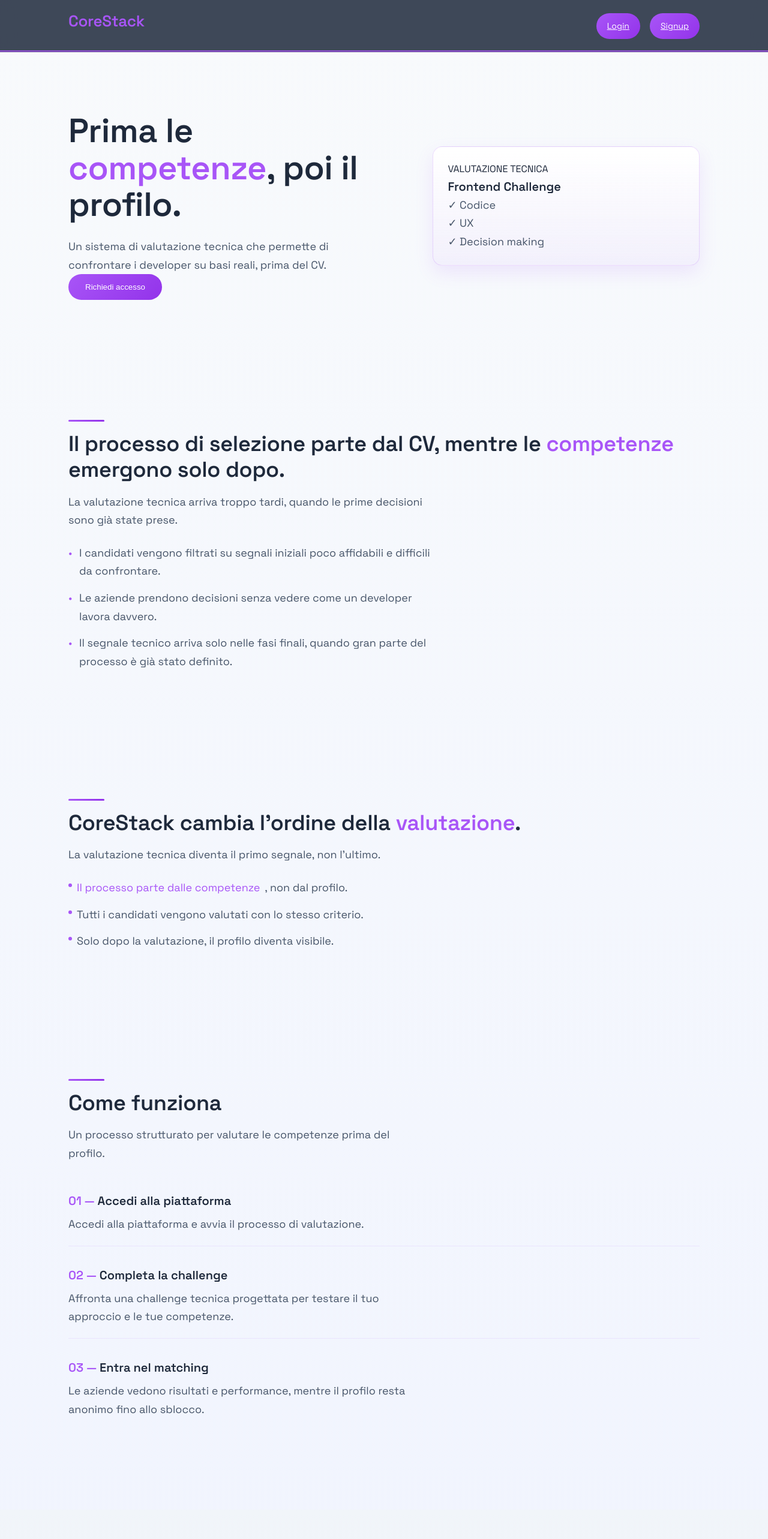
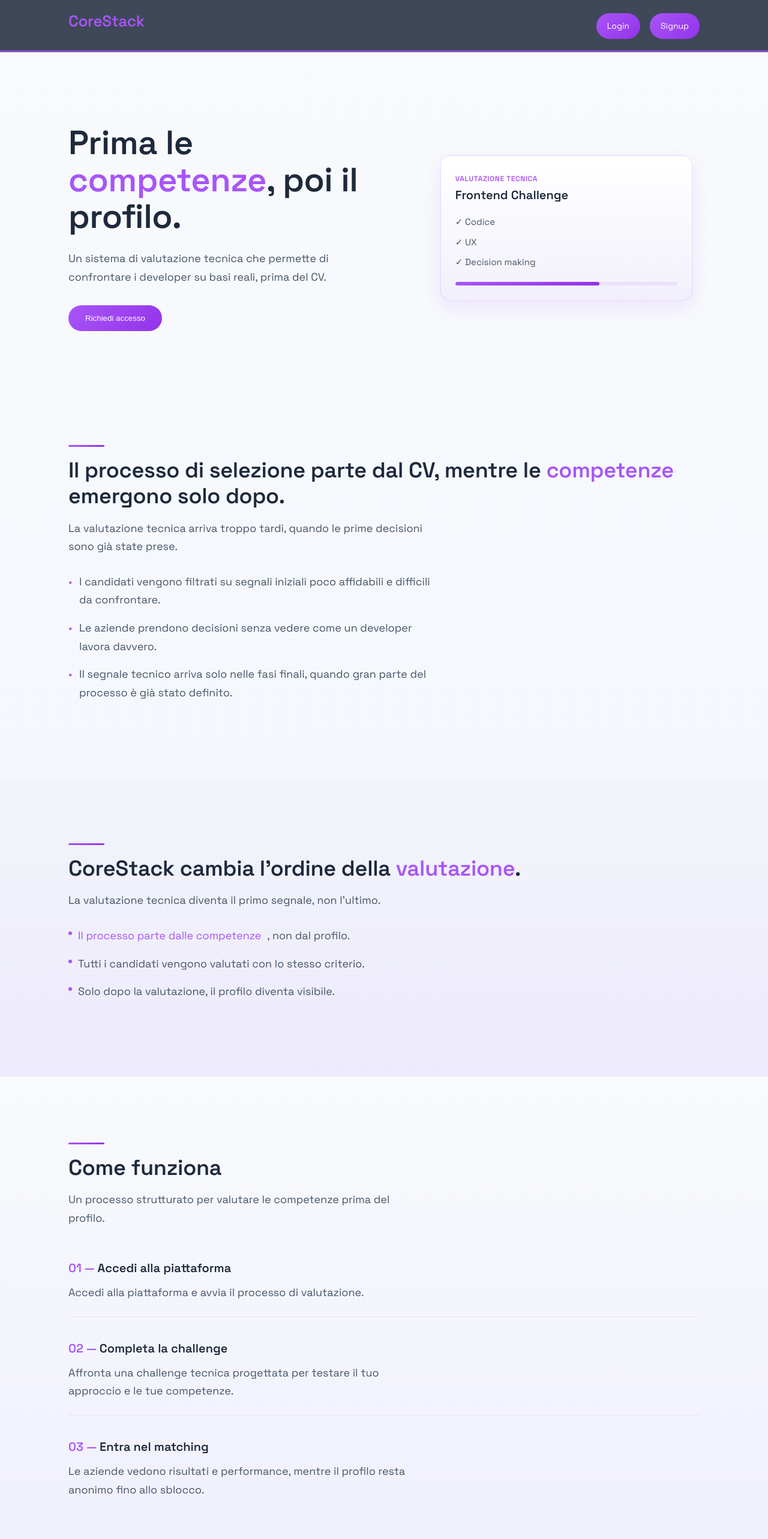
Before and after one commit to claudiasilvestri/CoreStack, a React (Vite) app: page / in a window 1280 px wide. Shown: the top 2566 px of the page at 60% size. Built offline with nearby package versions, Linux system fonts and the light colour scheme.

Commit message:
sezioni e CTA

```diff
--- a/src/components/home/AudienceSection.jsx
+++ b/src/components/home/AudienceSection.jsx
@@ -1,6 +1,6 @@
 function AudienceSection() {
   return (
-    <section className="section section-alt">
+    <section className="section section-soft">
       <div className="container">
 
         <div className="content">
@@ -18,7 +18,6 @@
         <div className="audience-grid">
 
           <div className="audience-column">
-
             <h3>Per le aziende</h3>
 
             <ul>
@@ -29,7 +28,6 @@
           </div>
 
           <div className="audience-column">
-
             <h3>Per i developer</h3>
 
             <ul>
--- a/src/components/home/CTASection.jsx
+++ b/src/components/home/CTASection.jsx
@@ -6,7 +6,7 @@
   const { user, role } = useAuth();
 
   return (
-    <section className="section">
+    <section className="section section-alt">
       <div className="container">
 
         <div className="content cta-box">
--- a/src/components/home/Hero.jsx
+++ b/src/components/home/Hero.jsx
@@ -1,6 +1,6 @@
 function Hero() {
   return (
-    <section className="section hero">
+    <section className="section section-hero hero">
       <div className="container">
 
         <div className="hero-grid">
--- a/src/components/home/ProcessSection.jsx
+++ b/src/components/home/ProcessSection.jsx
@@ -1,6 +1,6 @@
 function ProcessSection() {
   return (
-    <section className="section">
+    <section className="section section-soft">
       <div className="container">
 
         <div className="content">
--- a/src/components/home/SolutionSection.jsx
+++ b/src/components/home/SolutionSection.jsx
@@ -1,6 +1,6 @@
 function SolutionSection() {
   return (
-    <section className="section">
+    <section className="section section-alt">
       <div className="container">
 
         <div className="content">
--- a/src/styles/global.css
+++ b/src/styles/global.css
@@ -23,6 +23,8 @@
   --primary-hover: #9333ea;
 
   --primary-soft: rgba(168,85,247,0.06);
+  --primary-soft-2: rgba(168,85,247,0.12);
+
   --card: #ffffff;
 
   --radius: 16px;
@@ -34,11 +36,7 @@
 /* ===================== */
 
 body {
-  background: linear-gradient(
-    180deg,
-    #F8FAFC 0%,
-    #EEF2FF 100%
-  );
+  background: linear-gradient(180deg, #F8FAFC 0%, #EEF2FF 100%);
   color: var(--text);
   font-family: 'Space Grotesk', sans-serif;
   line-height: 1.6;
@@ -56,14 +54,22 @@
 }
 
 .section {
-  padding: 100px 0;
+  padding: 110px 0;
+}
+
+.section-soft {
+  background: linear-gradient(
+    180deg,
+    #f8fafc,
+    rgba(168,85,247,0.04)
+  );
 }
 
 .section-alt {
   background: linear-gradient(
     180deg,
     #f1f5f9,
-    rgba(168,85,247,0.05)
+    rgba(168,85,247,0.08)
   );
 }
 
@@ -114,7 +120,7 @@
   height: 3px;
   background: linear-gradient(90deg, var(--primary), var(--primary-hover));
   border-radius: 999px;
-  margin-bottom: 16px;
+  margin-bottom: 18px;
 }
 
 
@@ -129,11 +135,12 @@
   padding: 14px 28px;
   border-radius: 999px;
   cursor: pointer;
-  transition: 0.2s;
+  transition: 0.25s;
 }
 
 .btn-primary:hover {
-  background: linear-gradient(135deg, #9333ea, #7e22ce);
+  transform: translateY(-1px);
+  box-shadow: 0 10px 25px rgba(168,85,247,0.25);
 }
 
 .btn-secondary {
@@ -152,10 +159,6 @@
 }
 
 
-/* ===================== */
-/* NAVBAR */
-/* ===================== */
-
 nav {
   position: sticky;
   top: 0;
@@ -170,11 +173,7 @@
   bottom: 0;
   width: 100%;
   height: 3px;
-  background: linear-gradient(
-    to bottom,
-    #a855f7,
-    rgba(168,85,247,0.3)
-  );
+  background: linear-gradient(to bottom, #a855f7, rgba(168,85,247,0.3));
 }
 
 .nav-inner {
@@ -206,10 +205,27 @@
 .nav-cta {
   padding: 10px 18px;
   border-radius: 999px;
-  border: 1px solid rgba(255,255,255,0.3);
+  border: none;
   color: white;
+  background: rgba(255,255,255,0.08);
+  backdrop-filter: blur(6px);
+  transition: all 0.25s ease;
 }
 
+.nav-cta:hover {
+  background: rgba(255,255,255,0.15);
+}
+
+.nav-actions a,
+.nav-link,
+.nav-cta {
+  text-decoration: none !important;
+}
+
+.nav-actions a::after {
+  display: none !important;
+  content: none !important;
+}
 
 /* ===================== */
 /* FOOTER */
@@ -225,11 +241,7 @@
   content: "";
   display: block;
   height: 3px;
-  background: linear-gradient(
-    to bottom,
-    #a855f7,
-    rgba(168,85,247,0.3)
-  );
+  background: linear-gradient(to bottom, #a855f7, rgba(168,85,247,0.3));
 }
 
 .footer-inner {
--- a/src/styles/home.css
+++ b/src/styles/home.css
@@ -1,6 +1,10 @@
 /* ===================== */
 /* HERO */
 /* ===================== */
+
+.hero {
+  padding: 120px 0 80px;
+}
 
 .hero-grid {
   display: grid;
@@ -9,16 +13,76 @@
   align-items: center;
 }
 
+.hero-grid > * {
+  min-width: 0;
+}
+
 .hero p {
   max-width: 520px;
 }
 
+.hero .btn-primary {
+  margin-top: 32px;
+}
+
+.hero-visual {
+  display: flex;
+  justify-content: center;
+  width: 100%;
+}
+
 .hero-card {
-  background: linear-gradient(180deg,#ffffff,rgba(168,85,247,0.05));
+  width: 100%;
+  max-width: 420px;
+  padding: 24px;
+
+  background: linear-gradient(180deg, #ffffff, rgba(168,85,247,0.05));
   border: 1px solid rgba(168,85,247,0.2);
   border-radius: var(--radius);
-  padding: 24px;
   box-shadow: 0 12px 30px rgba(168,85,247,0.12);
+}
+
+.hero-badge {
+  margin-bottom: 12px;
+
+  font-size: 12px;
+  font-weight: 600;
+  letter-spacing: 0.6px;
+  text-transform: uppercase;
+
+  color: var(--primary);
+}
+
+.hero-card h3 {
+  margin-bottom: 16px;
+}
+
+.hero-tasks {
+  display: flex;
+  flex-direction: column;
+  gap: 8px;
+  margin-bottom: 20px;
+}
+
+.hero-tasks p {
+  font-size: 15px;
+  color: var(--muted);
+}
+
+.hero-progress {
+  height: 6px;
+  overflow: hidden;
+
+  background: rgba(168,85,247,0.1);
+  border-radius: 999px;
+}
+
+.hero-progress-fill {
+  width: 65%;
+  height: 100%;
+
+  background: linear-gradient(90deg, var(--primary), var(--primary-hover));
+  border-radius: 999px;
 }
 
 
@@ -27,14 +91,14 @@
 /* ===================== */
 
 .problem-text {
-  margin-top: 24px;
+  margin-top: 28px;
 }
 
 .problem-text p {
+  position: relative;
   max-width: 620px;
-  margin-bottom: 14px;
+  margin-bottom: 16px;
   padding-left: 18px;
-  position: relative;
 }
 
 .problem-text p::before {
@@ -50,22 +114,24 @@
 /* ===================== */
 
 .solution-text {
-  margin-top: 24px;
+  margin-top: 28px;
 }
 
 .solution-text p {
+  display: flex;
+  gap: 10px;
+
   max-width: 620px;
-  margin-bottom: 14px;
-  display: flex;
-  gap: 8px;
+  margin-bottom: 16px;
 }
 
 .solution-dot {
   width: 6px;
   height: 6px;
+  margin-top: 8px;
+
   background: var(--primary);
   border-radius: 50%;
-  margin-top: 8px;
 }
 
 
@@ -74,13 +140,14 @@
 /* ===================== */
 
 .steps {
-  margin-top: 48px;
+  margin-top: 52px;
 }
 
 .step {
-  margin-bottom: 32px;
-  padding-bottom: 20px;
-  border-bottom: 1px solid rgba(168,85,247,0.1);
+  margin-bottom: 36px;
+  padding-bottom: 24px;
+
+  border-bottom: 1px solid rgba(168,85,247,0.12);
 }
 
 .step:last-child {
@@ -88,12 +155,12 @@
 }
 
 .step-number {
+  font-weight: 600;
   color: var(--primary);
-  font-weight: 600;
 }
 
 .step h3 {
-  margin-bottom: 8px;
+  margin-bottom: 10px;
 }
 
 .step p {
@@ -108,20 +175,27 @@
 .audience-grid {
   display: grid;
   grid-template-columns: 1fr 1fr;
-  gap: 24px;
-  margin-top: 48px;
+  gap: 28px;
+  margin-top: 52px;
 }
 
 .audience-column {
-  background: linear-gradient(180deg,#ffffff,rgba(168,85,247,0.06));
-  padding: 24px;
+  padding: 26px;
+
+  background: linear-gradient(180deg, #ffffff, rgba(168,85,247,0.08));
+  border: 1px solid rgba(168,85,247,0.25);
   border-radius: var(--radius);
-  border: 1px solid rgba(168,85,247,0.2);
-  box-shadow: 0 12px 30px rgba(168,85,247,0.12);
+  box-shadow: 0 15px 40px rgba(168,85,247,0.15);
 }
 
-.audience-column p {
+.audience-column ul {
+  margin-top: 14px;
+  padding-left: 18px;
+}
+
+.audience-column li {
   margin-bottom: 10px;
+  color: var(--muted);
 }
 
 
@@ -130,28 +204,80 @@
 /* ===================== */
 
 .cta-box {
+  position: relative;
+  overflow: hidden;
+
+  display: flex;
+  flex-direction: column;
+  align-items: flex-start;
+
+  padding: 56px;
+
   background: linear-gradient(
     135deg,
-    rgba(168,85,247,0.15),
-    rgba(168,85,247,0.25)
+    rgba(168,85,247,0.25),
+    rgba(168,85,247,0.45)
   );
-  padding: 40px;
-  border-radius: 20px;
-  border: 1px solid rgba(168,85,247,0.35);
+
+  border: 1px solid rgba(168,85,247,0.5);
+  border-radius: 24px;
+
+  box-shadow:
+    0 20px 60px rgba(168,85,247,0.25),
+    inset 0 1px 0 rgba(255,255,255,0.4);
+}
+
+.cta-box::before {
+  content: "";
+  position: absolute;
+  inset: 0;
+
+  background: radial-gradient(
+    circle at 20% 20%,
+    rgba(255,255,255,0.4),
+    transparent 60%
+  );
+
+  opacity: 0.4;
+  pointer-events: none;
+}
+
+.cta-badge {
+  margin-bottom: 16px;
+
+  font-size: 12px;
+  font-weight: 600;
+  letter-spacing: 0.6px;
+  text-transform: uppercase;
+
+  color: var(--primary);
 }
 
 .cta-box h2 {
-  font-size: 32px;
+  font-size: 34px;
   line-height: 1.2;
 }
 
 .cta-box p {
-  max-width: 600px;
-  color: #334155;
+  max-width: 520px;
+  margin-top: 12px;
+  color: #0f172a;
 }
 
 .cta-box .btn-primary {
   margin-top: 36px;
+  padding: 18px 38px;
+
+  font-size: 17px;
+  font-weight: 600;
+
+  box-shadow: 0 10px 25px rgba(168,85,247,0.35);
+  transition: all 0.25s ease;
+}
+
+.cta-box .btn-primary:hover {
+  transform: scale(1.05);
+  box-shadow: 0 14px 35px rgba(168,85,247,0.45);
 }
 
 
@@ -160,11 +286,20 @@
 /* ===================== */
 
 @media (max-width: 768px) {
+  .hero {
+    padding: 80px 0 60px;
+  }
+
   .hero-grid {
     grid-template-columns: 1fr;
+    gap: 40px;
   }
 
-  .audience-grid {
-    grid-template-columns: 1fr;
+  .hero-visual {
+    justify-content: flex-start;
+  }
+
+  .cta-box {
+    padding: 40px 24px;
   }
 }
```
